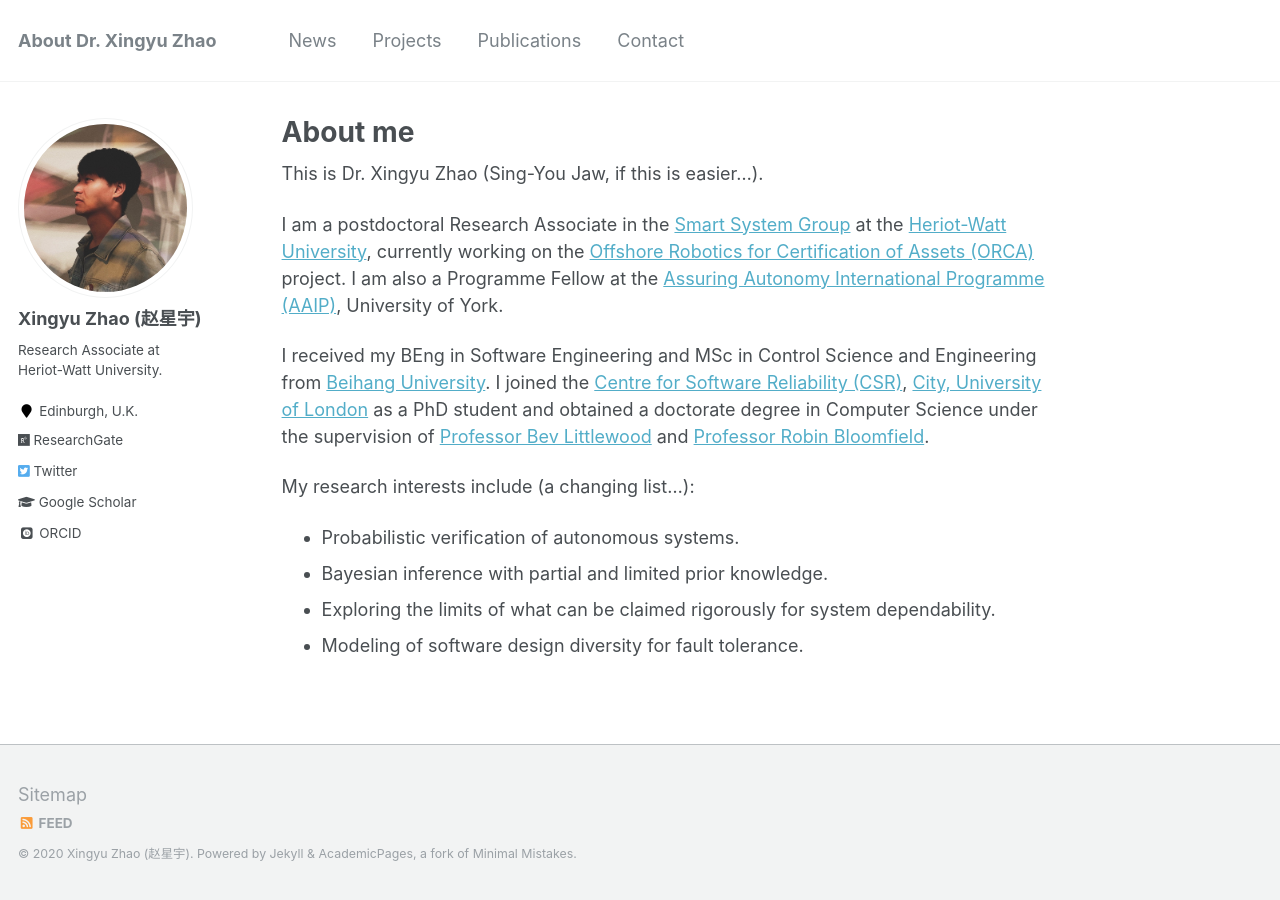
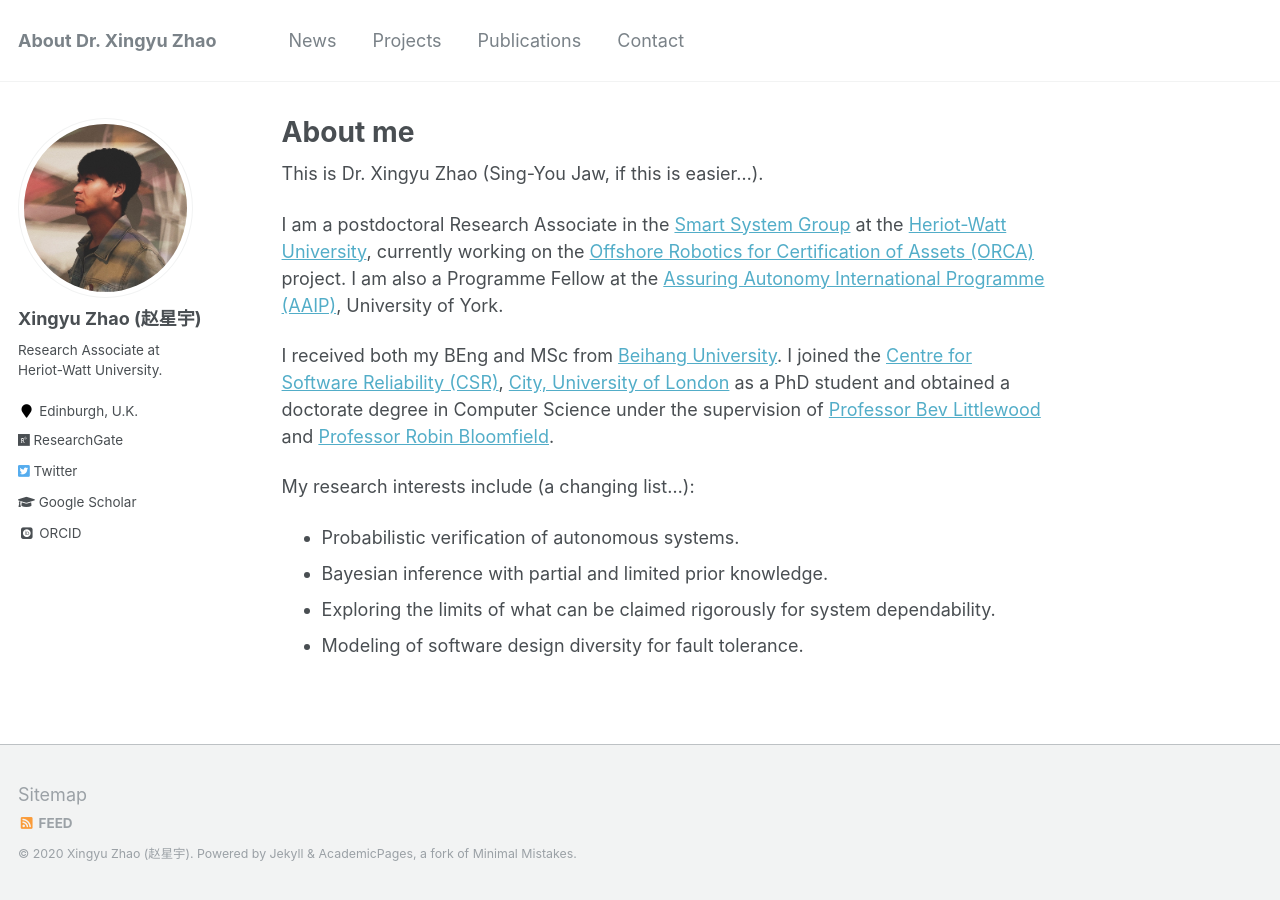
Before and after one commit to x-y-zhao/x-y-zhao.github.io, a Jekyll site: the page built from _pages/about.md, in a window 1280 px wide. Built offline with Jekyll 4.4.1, drawn with Linux system fonts in a browser that asks for light colours; some web fonts are replaced.

Commit message:
Update about.md

```diff
--- a/_pages/about.md
+++ b/_pages/about.md
@@ -12,7 +12,7 @@ This is Dr. Xingyu Zhao (Sing-You Jaw, if this is easier...).
 
 I am a postdoctoral Research Associate in the [Smart System Group](https://smartsystems.hw.ac.uk/) at the [Heriot-Watt University](https://www.hw.ac.uk/), currently working on the [Offshore Robotics for Certification of Assets (ORCA)](https://orcahub.org/) project. I am also a Programme Fellow at the [Assuring Autonomy International Programme (AAIP)](https://www.york.ac.uk/assuring-autonomy/), University of York.
 
-I received my BEng in Software Engineering and MSc in Control Science and Engineering from [Beihang University](https://ev.buaa.edu.cn/). I joined the [Centre for Software Reliability (CSR)](https://www.city.ac.uk/about/schools/mathematics-computer-science-engineering/research/centre-for-software-reliability), [City, University of London](https://www.city.ac.uk/) as a PhD student and obtained a doctorate degree in Computer Science under the supervision of [Professor Bev Littlewood](https://www.city.ac.uk/people/academics/bev-littlewood) and [Professor Robin Bloomfield](https://www.city.ac.uk/people/academics/robin-bloomfield).
+I received both my BEng and MSc from [Beihang University](https://ev.buaa.edu.cn/). I joined the [Centre for Software Reliability (CSR)](https://www.city.ac.uk/about/schools/mathematics-computer-science-engineering/research/centre-for-software-reliability), [City, University of London](https://www.city.ac.uk/) as a PhD student and obtained a doctorate degree in Computer Science under the supervision of [Professor Bev Littlewood](https://www.city.ac.uk/people/academics/bev-littlewood) and [Professor Robin Bloomfield](https://www.city.ac.uk/people/academics/robin-bloomfield).
 
 My research interests include (a changing list...):
 * Probabilistic verification of autonomous systems.
```
